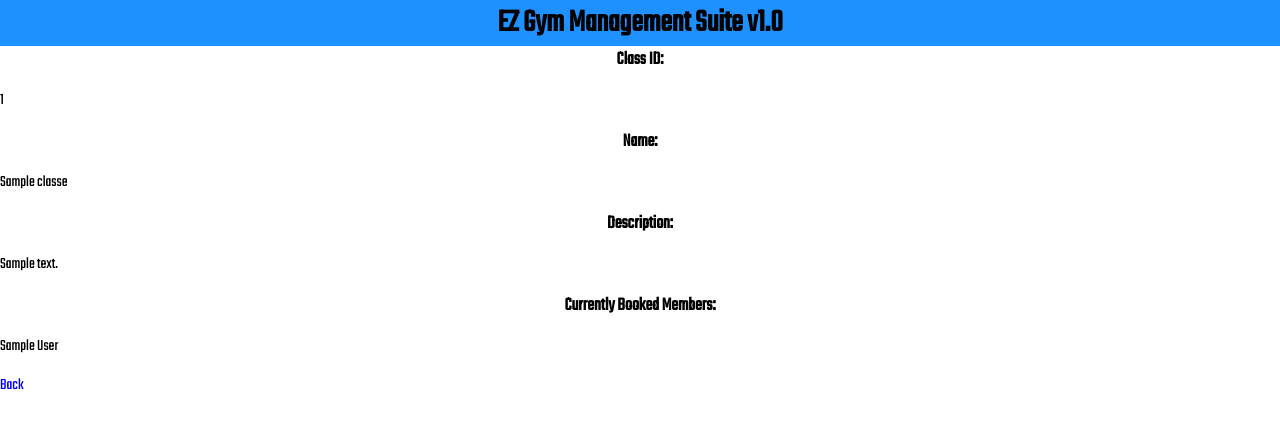
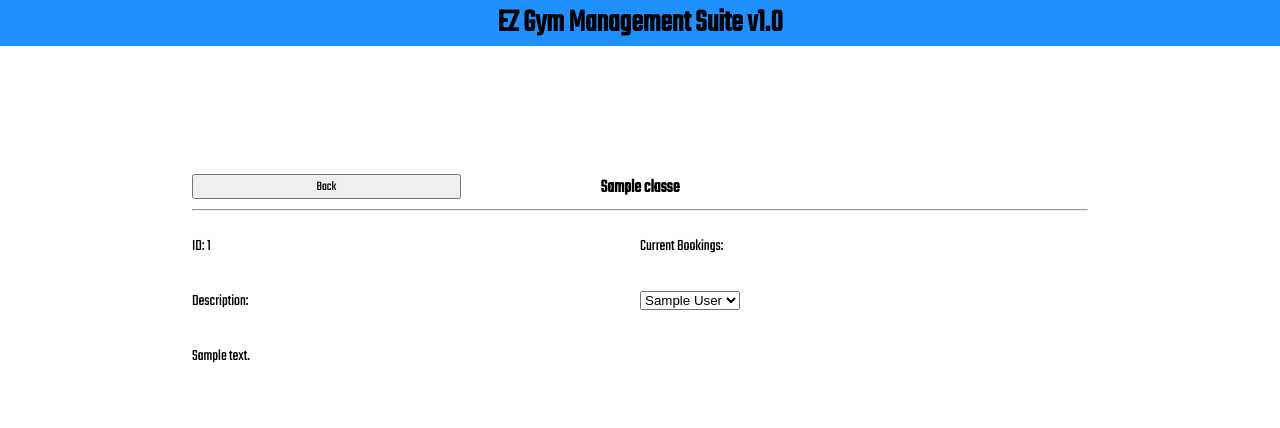
Before and after one commit to davidmacarabrown/gym_management_app, a Flask app: page /classes/1 in a window 1280 px wide. Shown: the top 428 px of the page. Run offline with Flask 2, Linux system fonts and the light colour scheme; a database or web service that is not in the repository returns one stand-in record (values such as "Sample title"); some libraries are stand-ins or nearby versions.

Commit message:
cleaned up the position of the edit buttons to fit with the persistent buttons at the sub header bar of the page

```diff
--- a/controllers/booking_controller.py
+++ b/controllers/booking_controller.py
@@ -19,4 +19,4 @@ def save_booking():
     member = member_repository.select_member(request.form["member_id"])
     gym_class = gym_class_repository.select_class(request.form["class_id"])
     booking_repository.save_booking(member, gym_class)
-    return redirect("/classes")
+    return redirect("/")
--- a/static/style.css
+++ b/static/style.css
@@ -32,6 +32,21 @@ main {
 
 a {
     text-decoration: none;
+}
+textarea {
+    font-family: "Teko", Arial;
+}
+
+button {
+    font-family: "Teko", Arial;
+}
+
+input[type=text] {
+    font-family: "Teko", Arial;
+}
+
+option {
+    font-family: "Teko", Arial;
 }
 
 /* Start page ---------------------------------- */
@@ -214,3 +229,62 @@ footer > p {
 .class-edit-page-button {
     width: 90%;
 }
+
+.save-button-container {
+    display: grid;
+    grid-template-columns: 30% 70%;
+    grid-template-areas:
+    "save-button" "right-side-pad";
+}
+
+.save-button {
+    grid-area: save-button;
+    width: 100%;
+}
+
+.save-button-padding {
+    grid-area: right-side-pad;
+}
+
+#save-button-class-edit {
+    width: 100%;
+}
+
+/* CLASS INFORMATION --------------------------- */
+
+.class-information-container {
+    display:grid;
+    grid-template-columns: 50% 50%;
+    grid-template-areas:
+    "class-id members-head"
+    "description members-list"
+    "description-pane description-pane";
+}
+
+.class-information-container {
+    grid-area: class-id;
+}
+ .class-name {
+     grid-area: class-name;
+ }
+
+ .description {
+     grid-area: description;
+ }
+
+ .description-pane {
+     grid-area: description-pane;
+ }
+
+ .members-head {
+     grid-area: members-head;
+ }
+
+ .members-list {
+     grid-area: members-list;
+     align-content: center;
+ }
+
+ #members-list-selector {
+     align-content: center;
+ }
--- a/templates/gym_class/show.html
+++ b/templates/gym_class/show.html
@@ -1,20 +1,37 @@
 {% extends "base.html" %}
 
 {% block content %}
-<div>
-    <h3>Class ID:</h3><p>{{selected_class.id}}</p>
-    <h3>Name:</h3>
-    <p>{{selected_class.name}}</p>
-    <h3>Description:</h3>
-    <p>{{selected_class.description}}</p>
-    <h3>Currently Booked Members:</h3>
-    <div>
-        {% for member in booked_members %}
-        <div>
-            <p>{{member.first_name}} {{member.last_name}}</p>
+<main>
+    <div class="child-head-container">
+        <form class=back-button-form action="/classes">
+            <button class="child-head-button" type="submit">Back</button>
+        </form>
+        <h3 class="child-h3">{{selected_class.name}}</h3>
+        <div class="child-pad"></div>
+    </div>
+<hr>
+    <div class="class-information-container">
+        <div class="class-id">
+            <p>ID: {{selected_class.id}}</p>
         </div>
-        {% endfor %}
+        <div class="description">
+            <p>Description:</p>
+        </div>
+        <div class="description-pane">
+            <p>{{selected_class.description}}</p>
+        </div>
+        <div class="members-head">
+            <p>Current Bookings:</p>
+        </div>
+        <div class="members-list">
+            <select name="member_id" id="members-list-selector">
+                {% for member in booked_members %}
+                <option value="{{member.id}}">{{member.first_name}} {{member.last_name}}</option>
+                {% endfor %}
+            </select>
+        </div>
+        </div>
+
     </div>
-    <a href="/classes">Back</a>
-</div>
+</main>
 {% endblock %}
```
Also changed, not shown: templates/gym_class/edit.html (+3 -4 lines), templates/members/new.html (+12 -2 lines).
